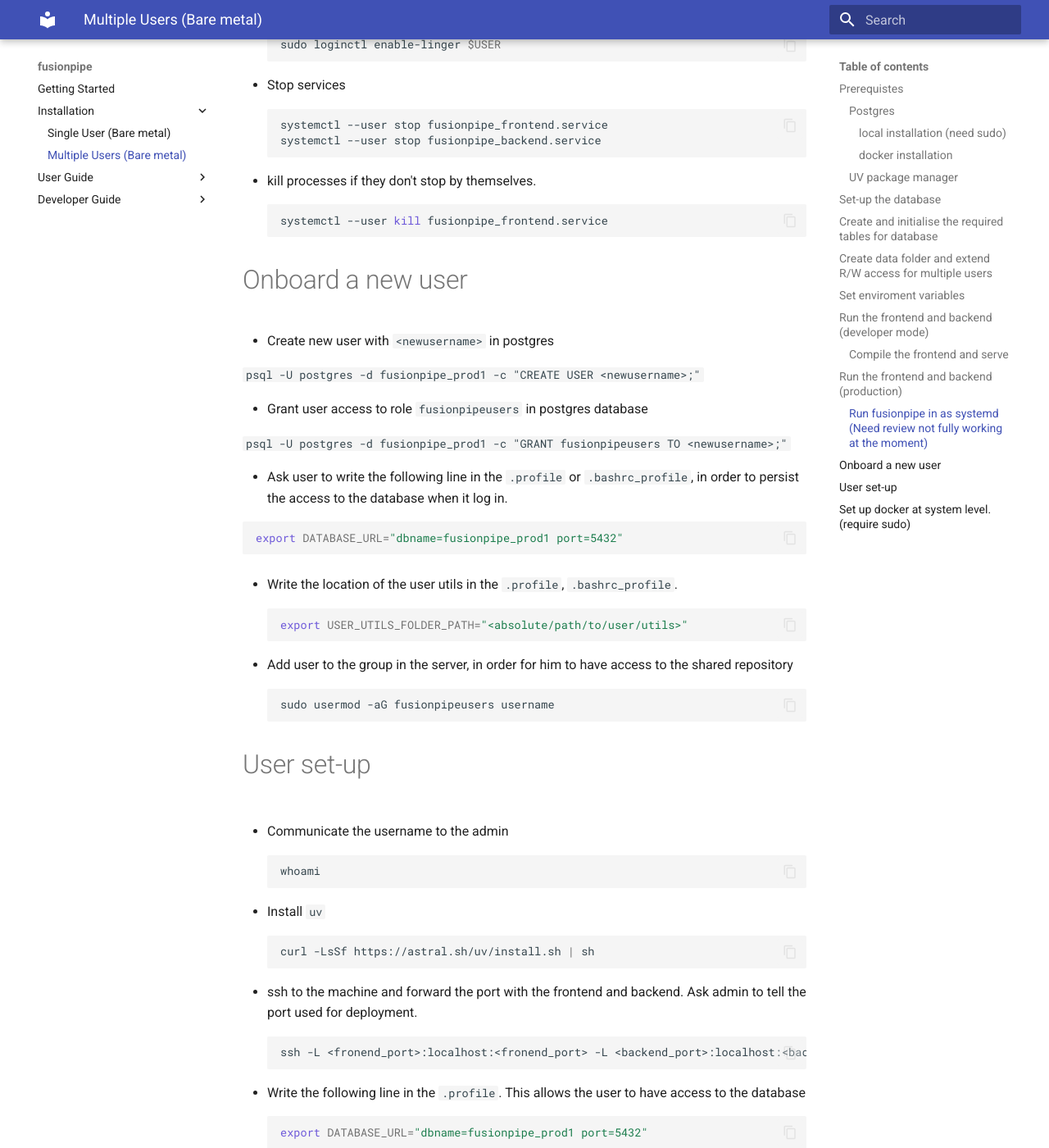
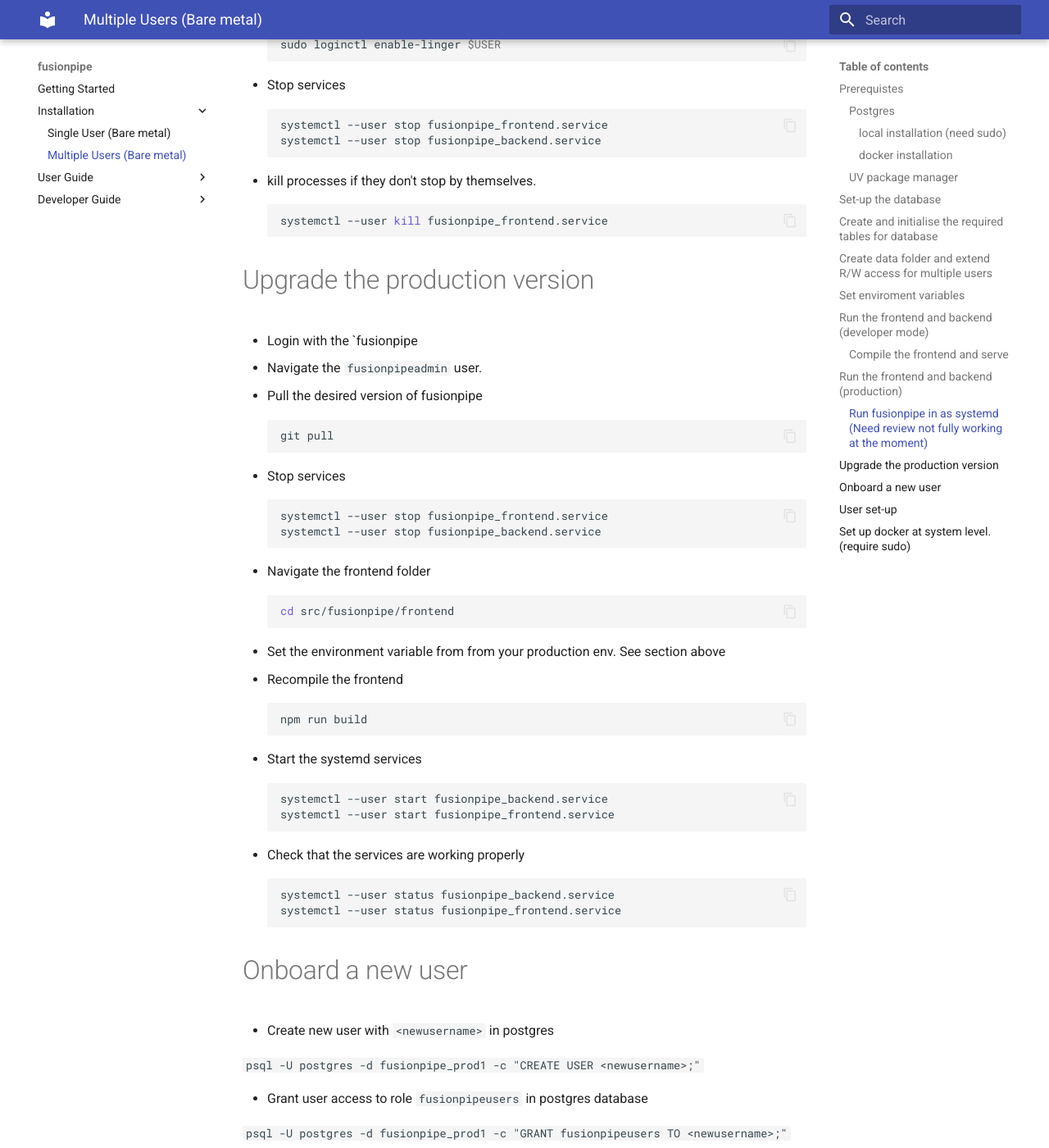
Before and after one commit to francescocarpanese/fusionpipe, an MkDocs documentation site: the page built from docs/docs/dev_maintainer_guide.md, in a window 1280 px wide and 1400 px high, scrolled down 9619 px. Shown: the whole window at 82% size. Built offline with MkDocs 1.6.1 and Material for MkDocs 9.7.7, drawn with Linux system fonts in a browser that asks for light colours.

Commit message:
adding deployment info

````diff
--- a/docs/docs/dev_maintainer_guide.md
+++ b/docs/docs/dev_maintainer_guide.md
@@ -317,8 +317,6 @@
 
 # Run the frontend and backend (production)
 
-
-
 ## Run fusionpipe in as systemd (Need review not fully working at the moment)
 
 - Save the enviroment variable file in location, hidden from the user and protect it.
@@ -395,6 +393,42 @@
 systemctl --user kill fusionpipe_frontend.service
 ```
 
+# Upgrade the production version
+- Login with the `fusionpipe
+- Navigate the `fusionpipeadmin` user.
+- Pull the desired version of fusionpipe
+```
+git pull
+```
+- Stop services
+```bash
+systemctl --user stop fusionpipe_frontend.service
+systemctl --user stop fusionpipe_backend.service
+```
+
+- Navigate the frontend folder
+```bash
+cd src/fusionpipe/frontend
+```
+
+- Set the environment variable from from your production env. See section above
+
+- Recompile the frontend
+```bash
+npm run build
+```
+
+- Start the systemd services
+``` bash
+systemctl --user start fusionpipe_backend.service
+systemctl --user start fusionpipe_frontend.service
+```
+
+- Check that the services are working properly
+```bash
+systemctl --user status fusionpipe_backend.service
+systemctl --user status fusionpipe_frontend.service
+```
 
 # Onboard a new user
 
````
